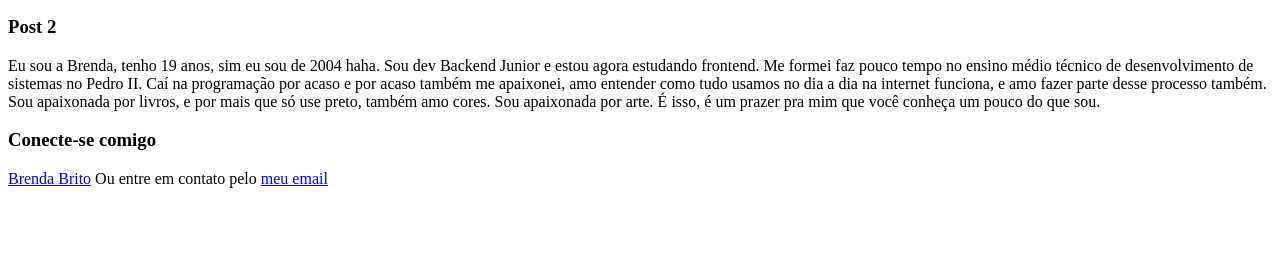
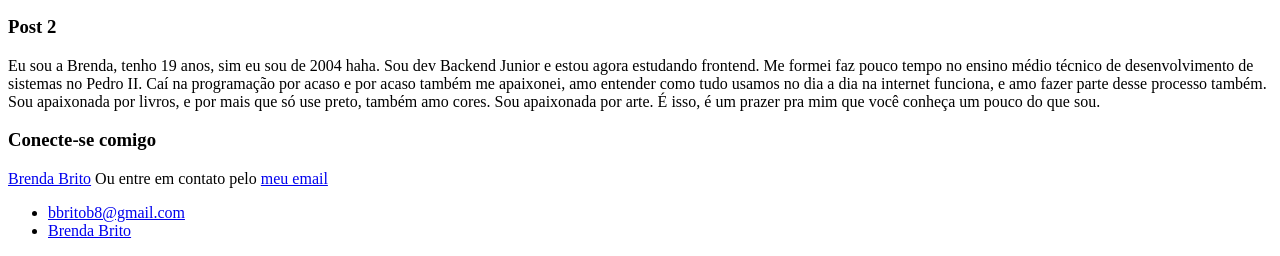
Before and after one commit to bibi-eight/FrontEndStudies, a plain HTML site: page index.html in a window 1280 px wide. Shown: the part 730-986 px from the top of the page. Before the commit the page ends 934 px from the top, so only its background shows below. Drawn offline with Linux system fonts and the light colour scheme.

Commit message:
Incluindo uma lista de contatos no rodapé

```diff
--- a/index.html
+++ b/index.html
@@ -15,7 +15,6 @@
                 <h3>Post 1</h3>
                 <img align="center" heigth="100" width="600" src = "BancoDeImagens/Post.jpg" alt = "Imagem ilustrativa">
             </header>
-        </section>
             <article>
                 <header>
                     <h3>Post 2</h3>
@@ -29,5 +28,12 @@
                     Ou entre em contato pelo <a href="mailto:bbritob8@gmail.com">meu email</a>
                 </p>
             </article>
+        </section>
+        <footer>
+            <ul>
+                <li><a href = "mailto:bbritob8@gmail.com">bbritob8@gmail.com</a></li>
+                <li><a href = "https://www.linkedin.com/in/brenda-brito-179521236/>"target="_blank">Brenda Brito</a></li>
+            </ul>
+        </footer>
     </body>
 </html>
```
Lines whose indentation alone changed are shown as unchanged.
